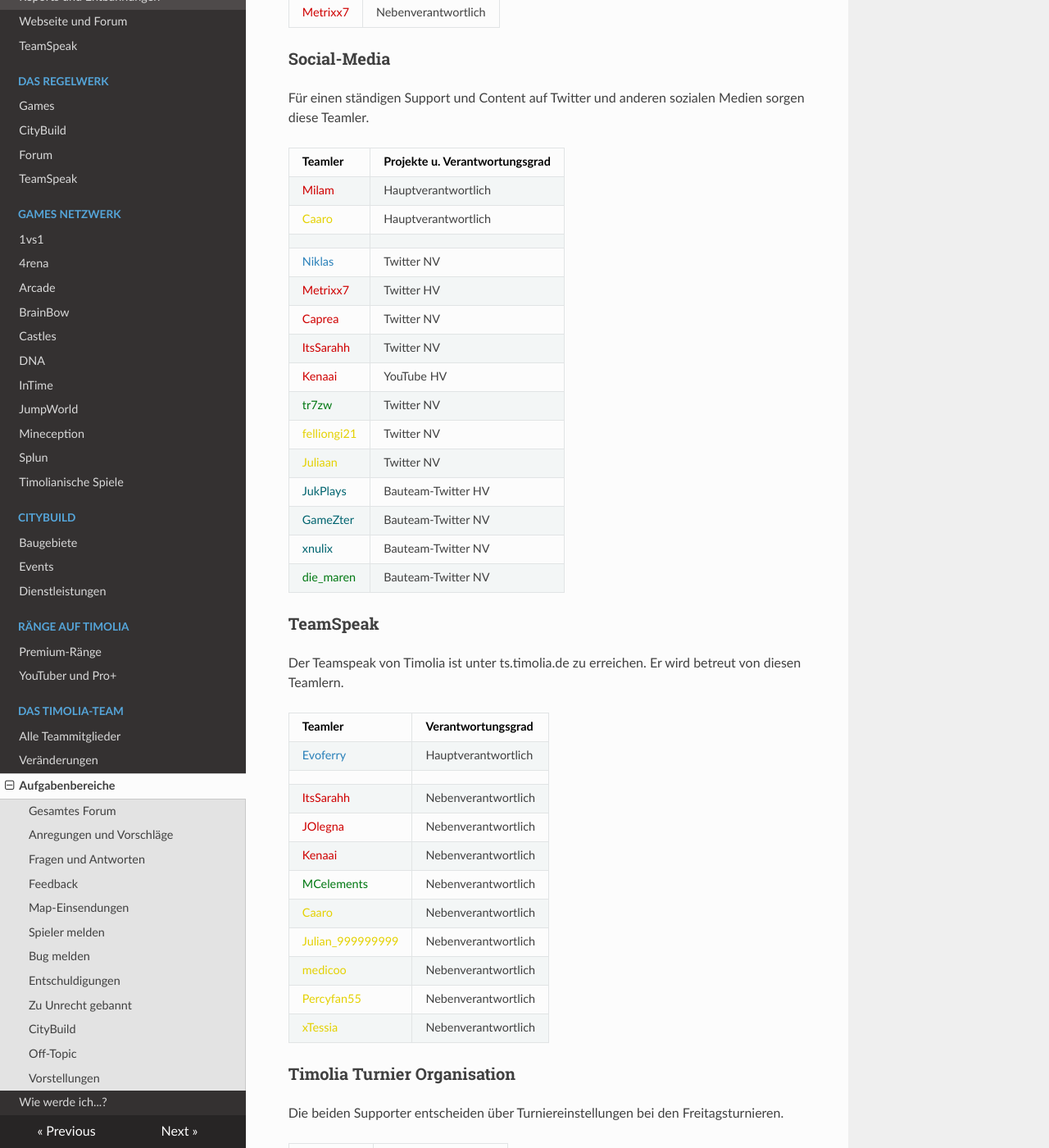
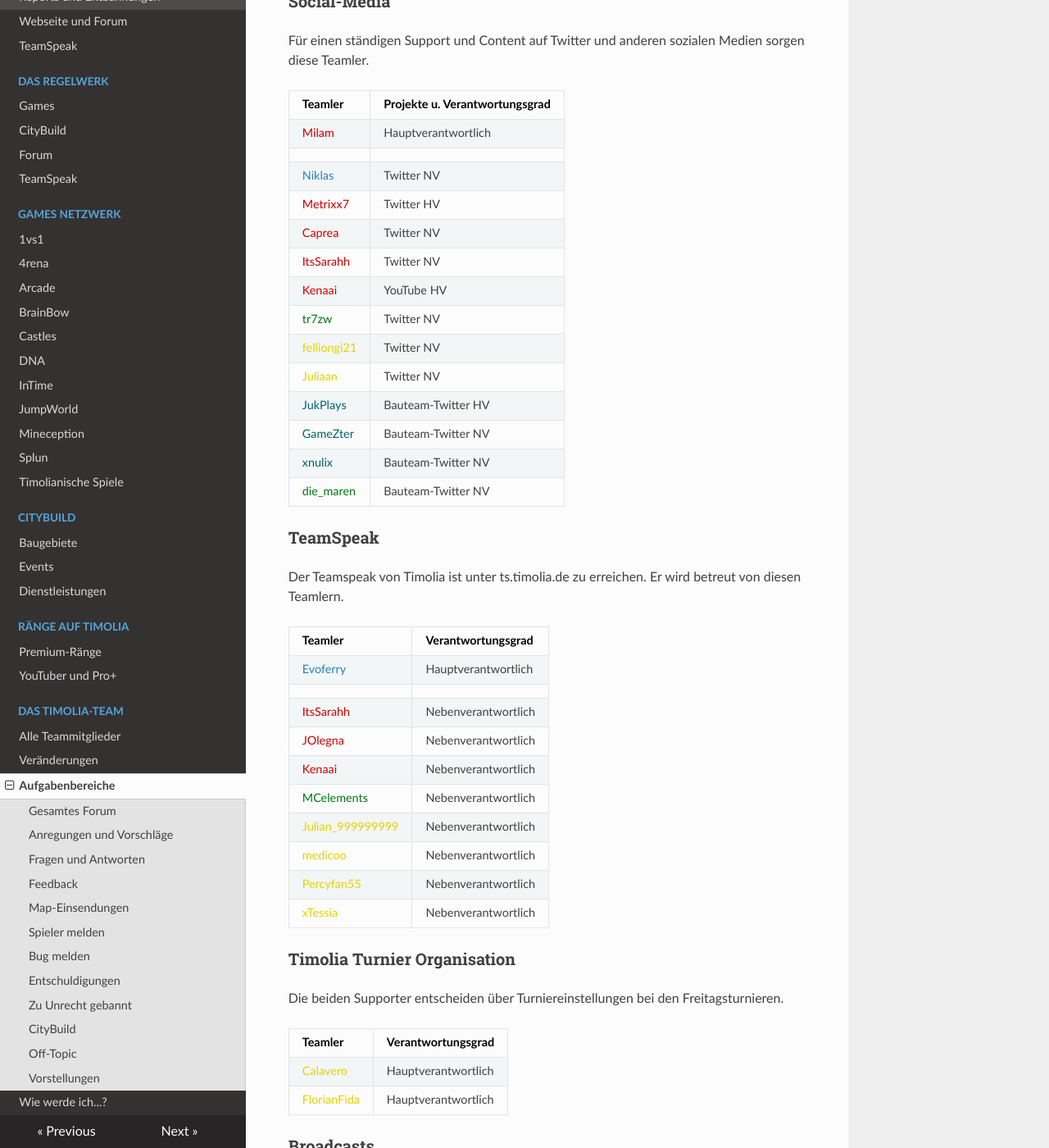
Before and after one commit to TimoliaDE/HowTo, an MkDocs documentation site: the page built from docs/team/responsibilities.md, in a window 1280 px wide and 1400 px high, scrolled down 4377 px. Shown: the whole window at 82% size. Built offline with MkDocs 1.6.1, drawn with Linux system fonts in a browser that asks for light colours; nearby versions of some CDN libraries; old or Windows-style settings are respelled for this version of MkDocs; some of the changed text lies outside the part shown.

Commit message:
Update responsibilities.md

```diff
--- a/docs/team/responsibilities.md
+++ b/docs/team/responsibilities.md
@@ -24,7 +24,6 @@ Die Verantwortlichen für das gesamte Forum kümmern sich sowohl um den Aufbau d
 | ------ | ------ |
 |<span style="color:#E4D100">Julian_999999999</span> | Hauptverantwortlich |
 | | |
-|<span style="color:#E4D100">Caaro</span> | Nebenverantwortlich |
 |<span style="color:#E4D100">NameIsTaken</span> | Nebenverantwortlich |
 |<span style="color:#E4D100">Juliaan</span> | Nebenverantwortlich |
 
@@ -91,7 +90,6 @@ Die Verantwortlichen für das gesamte Forum kümmern sich sowohl um den Aufbau d
 |<span style="color:#CF0101">JOlegna</span> | Hauptverantwortlich |
 | | |
 |<span style="color:#CF0101">Caprea</span> | Nebenverantwortlich |
-|<span style="color:#E4D100">Caaro</span> | Nebenverantwortlich |
 
 ###<strong>Off-Topic</strong>
 | Teamler | Verantwortungsgrad |
@@ -152,7 +150,6 @@ Für einen ständigen Support und Content auf Twitter und anderen sozialen Medie
 | Teamler | Projekte u. Verantwortungsgrad |
 | ------ | ------ |
 |<span style="color:#CF0101">Milam</span> | Hauptverantwortlich |
-|<span style="color:#E4D100">Caaro</span> | Hauptverantwortlich |
 | | |
 |<span style="color:#2980b9">Niklas</span>| Twitter NV |
 |<span style="color:#CF0101">Metrixx7</span> | Twitter HV |
@@ -178,7 +175,6 @@ Der Teamspeak von Timolia ist unter ts.timolia.de zu erreichen. Er wird betreut
 |<span style="color:#CF0101">JOlegna</span> | Nebenverantwortlich |
 |<span style="color:#CF0101">Kenaai</span> | Nebenverantwortlich |
 |<span style="color:#007812">MCelements</span> | Nebenverantwortlich |
-|<span style="color:#E4D100">Caaro</span> | Nebenverantwortlich |
 |<span style="color:#E4D100">Julian_999999999</span> | Nebenverantwortlich |
 |<span style="color:#E4D100">medicoo</span> | Nebenverantwortlich |
 |<span style="color:#E4D100">Percyfan55</span> | Nebenverantwortlich |
@@ -211,7 +207,6 @@ Im Timolia Team gibt es kleinere Teams, welche unter anderem durch diese Verantw
 |<span style="color:#2980b9">Caelis</span> | Management des Development-Teams |
 |<span style="color:#CF0101">Tedget</span> | Management des Development-Teams |
 |<span style="color:#CF0101">Milam</span> | Management des Creator-Teams und des YouTube-Teams |
-|<span style="color:#E4D100">Caaro</span> | Management des Creator-Teams und des YouTube-Teams |
 |<span style="color:#CF0101">Kenaai</span> | Management des YouTube-Teams |
 |<span style="color:#00646F">Vectrail</span> | Management des Bau-Teams |
 
```
